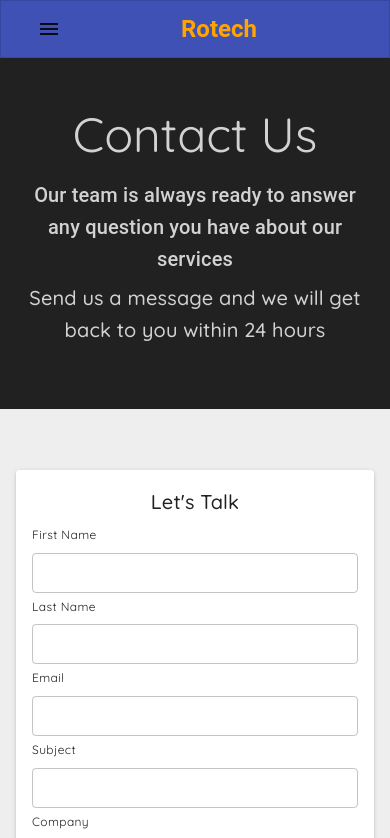
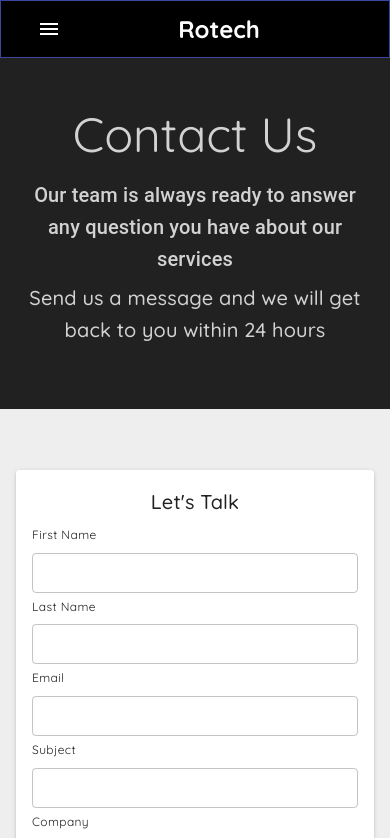
Before and after one commit to stanleyHayes/rotech-academy, a React (Create React App) app: page /contact in a window 390 px wide. Shown: the top 838 px of the page. Built offline with nearby package versions, Linux system fonts and the light colour scheme.

Commit message:
Mobile navigation header colors updated

```diff
--- a/src/App.css
+++ b/src/App.css
@@ -78,3 +78,7 @@ html, body{
 .black-background{
   background-color: black;
 }
+
+.MuiSvgIcon-root{
+  color: white !important;
+}
--- a/src/components/navigation/MobileNavigationHeader.js
+++ b/src/components/navigation/MobileNavigationHeader.js
@@ -21,8 +21,12 @@ function MobileNavigationHeader() {
             flexGrow: 1
         },
         title: {
-            color: "orange",
-            fontWeight: "bold"
+            color: "white",
+            fontWeight: "bold",
+            fontFamily: "Quicksand"
+        },
+        toolbar: {
+            backgroundColor: "black"
         }
     });
 
@@ -38,7 +42,7 @@ function MobileNavigationHeader() {
     }
 
     return (
-        <Toolbar variant="regular">
+        <Toolbar variant="regular" className={classes.toolbar}>
             <div className={classes.container}>
                 <div>
                     <Button onClick={handleMenuItemClicked}>
```
